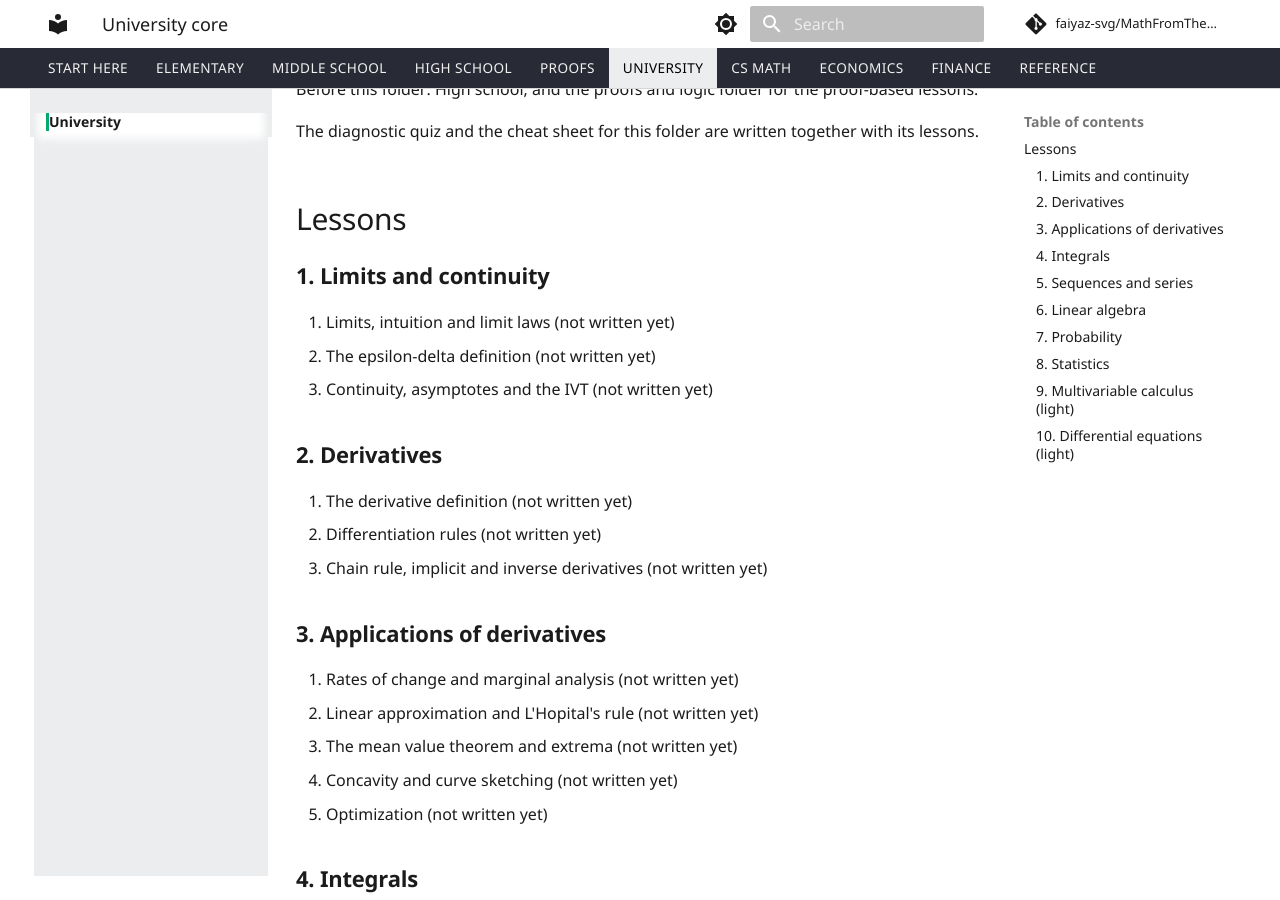
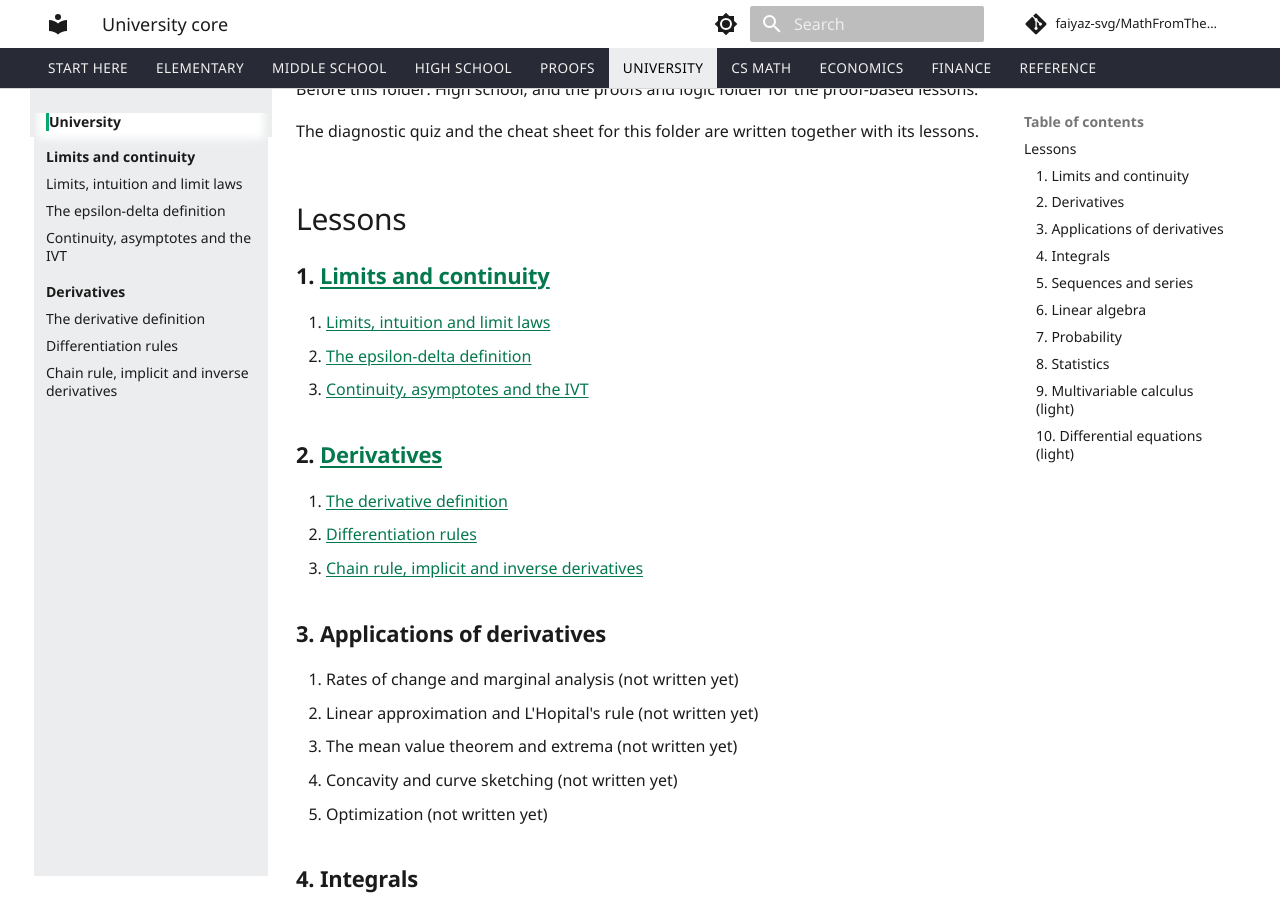
Before and after one commit to faiyaz-svg/MathFromTheGroundUp, an MkDocs documentation site: the page built from docs/05-university-core/index.md, in a window 1280 px wide and 900 px high, scrolled down 298 px. Built offline with MkDocs 1.6.1 and Material for MkDocs 9.7.7, drawn with Linux system fonts in a browser that asks for light colours; comment, search, counter and statistics services are not loaded; some of the changed text lies outside the part shown.

Commit message:
add university chapters 1 and 2 to nav and progress

```diff
--- a/docs/05-university-core/index.md
+++ b/docs/05-university-core/index.md
@@ -9,17 +9,17 @@ The diagnostic quiz and the cheat sheet for this folder are written together wit
 <!-- lessons:start -->
 ## Lessons
 
-### 1. Limits and continuity
+### 1. [Limits and continuity](01-limits-and-continuity/index.md)
 
-1. Limits, intuition and limit laws (not written yet)
-2. The epsilon-delta definition (not written yet)
-3. Continuity, asymptotes and the IVT (not written yet)
+1. [Limits, intuition and limit laws](01-limits-and-continuity/01-limits-intuition-and-limit-laws.md)
+2. [The epsilon-delta definition](01-limits-and-continuity/02-epsilon-delta-definition.md)
+3. [Continuity, asymptotes and the IVT](01-limits-and-continuity/03-continuity-asymptotes-and-ivt.md)
 
-### 2. Derivatives
+### 2. [Derivatives](02-derivatives/index.md)
 
-1. The derivative definition (not written yet)
-2. Differentiation rules (not written yet)
-3. Chain rule, implicit and inverse derivatives (not written yet)
+1. [The derivative definition](02-derivatives/01-the-derivative-definition.md)
+2. [Differentiation rules](02-derivatives/02-differentiation-rules.md)
+3. [Chain rule, implicit and inverse derivatives](02-derivatives/03-chain-rule-implicit-and-inverse-derivatives.md)
 
 ### 3. Applications of derivatives
 
--- a/mkdocs.yml
+++ b/mkdocs.yml
@@ -272,6 +272,16 @@ nav:
           - "Cardinality and countability": 04-proofs-and-logic/06-relations-and-functions/06-cardinality-and-countability.md
   - "University":
       - 05-university-core/index.md
+      - "Limits and continuity":
+          - 05-university-core/01-limits-and-continuity/index.md
+          - "Limits, intuition and limit laws": 05-university-core/01-limits-and-continuity/01-limits-intuition-and-limit-laws.md
+          - "The epsilon-delta definition": 05-university-core/01-limits-and-continuity/02-epsilon-delta-definition.md
+          - "Continuity, asymptotes and the IVT": 05-university-core/01-limits-and-continuity/03-continuity-asymptotes-and-ivt.md
+      - "Derivatives":
+          - 05-university-core/02-derivatives/index.md
+          - "The derivative definition": 05-university-core/02-derivatives/01-the-derivative-definition.md
+          - "Differentiation rules": 05-university-core/02-derivatives/02-differentiation-rules.md
+          - "Chain rule, implicit and inverse derivatives": 05-university-core/02-derivatives/03-chain-rule-implicit-and-inverse-derivatives.md
   - "CS math":
       - 06-cs-math/index.md
       - "Number representation":
```
Also changed, not shown: docs/progress.md (+15 -1 lines).
